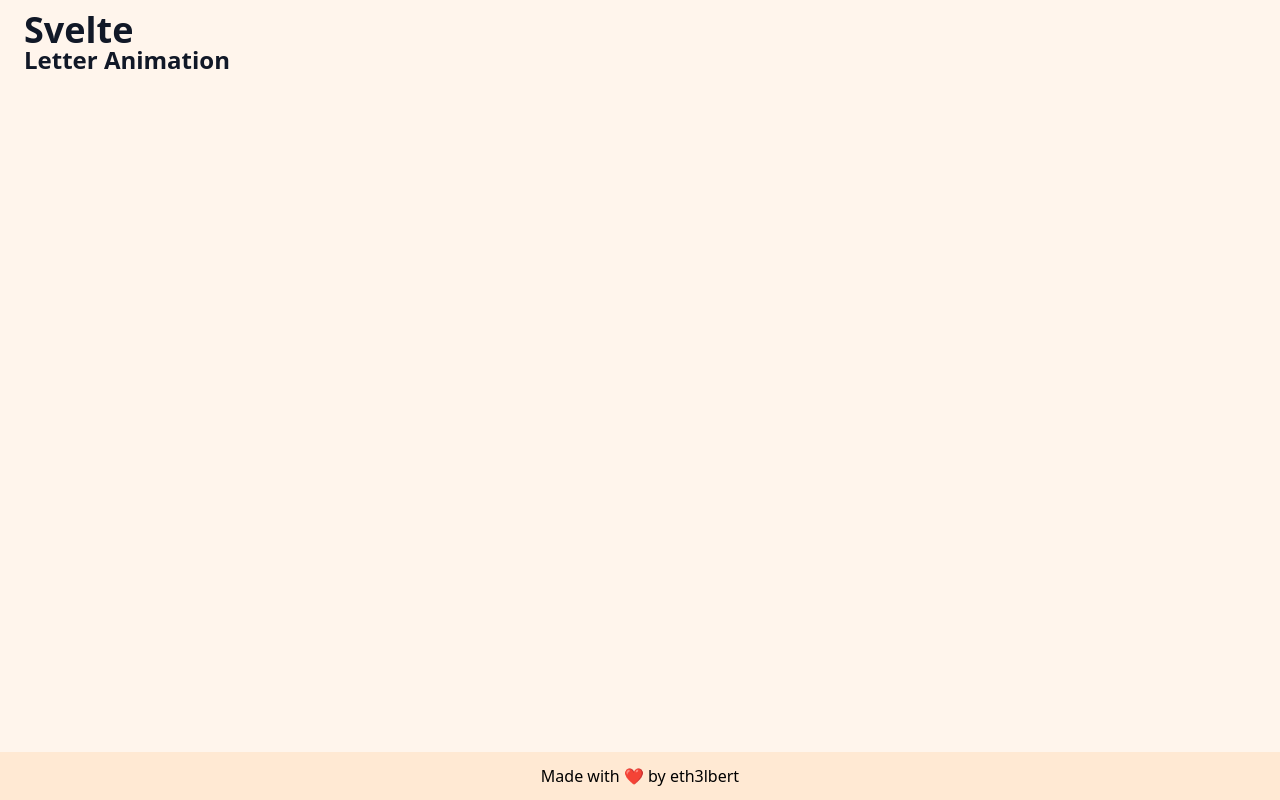
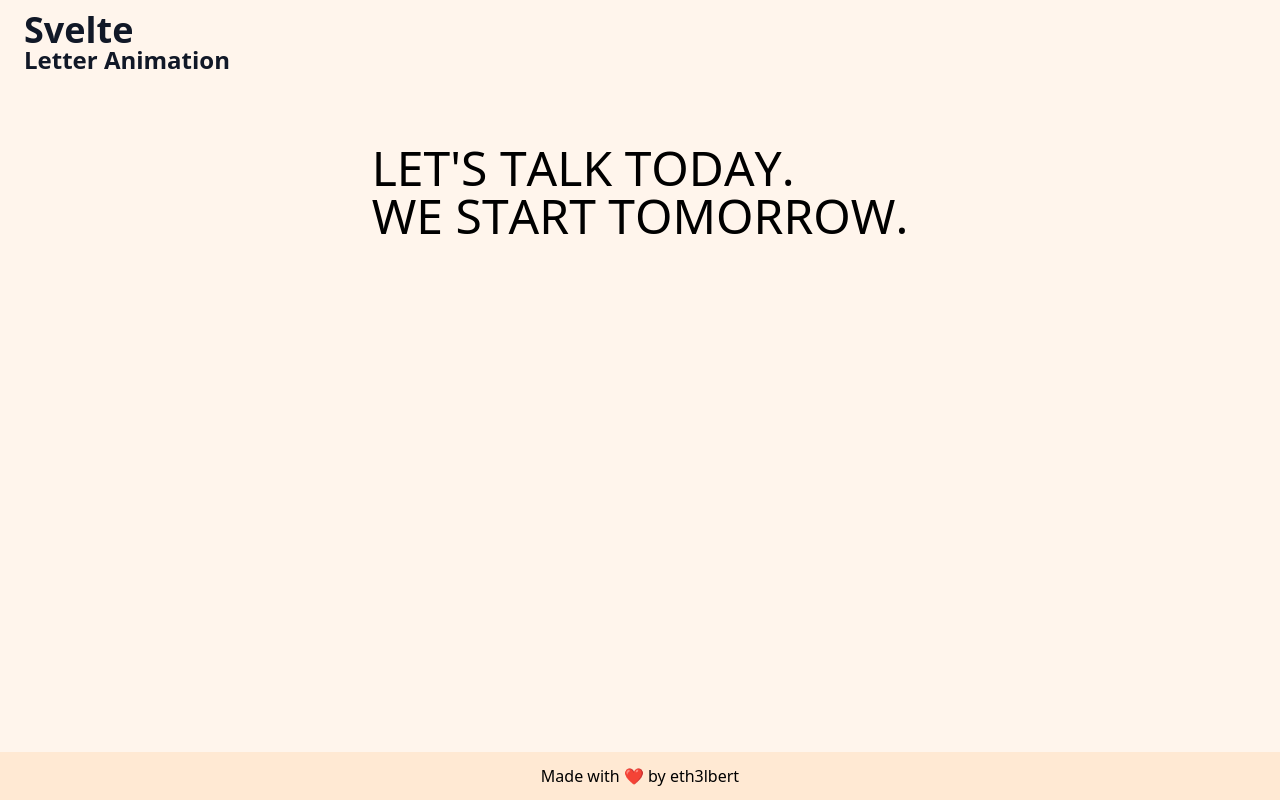
Before and after one commit to eth3lbert/svelte-letter-animation, a SvelteKit app: page / in a window 1280 px wide. Built offline with nearby package versions, Linux system fonts and the light colour scheme.

Commit message:
feat: add `TextSlideUp` component

```diff
--- /dev/null
+++ b/src/lib/components/TextSlideUp.svelte
@@ -0,0 +1,42 @@
+<script lang="ts">
+  export let text = '';
+  export let active = false;
+  export let tag = 'div';
+
+  $: letters = Array.from(text).flatMap((s) => s.match(/\S+|\s/g) as string[]);
+</script>
+
+<svelte:element
+  this={tag}
+  class="{$$props.class || ''} c-wrapper relative px-[5vw] py-[2.5vw] text-5xl uppercase
+    transition duration-150"
+  class:active
+  style:--len-text={letters.length}
+  style:--delay-letter="15ms"
+>
+  <span class="text-slide-up w-full">
+    {#each letters as letter, i}
+      {#if letter === '\n'}
+        <br />
+      {:else if letter === ' '}
+        &nbsp;
+      {:else}
+        <span class="text-slide-up__letter" style:--index-letter={i}>
+          {letter}
+        </span>
+      {/if}
+    {/each}
+  </span>
+</svelte:element>
+
+<style lang="postcss">
+  .text-slide-up__letter {
+    @apply inline-block origin-bottom translate-y-1/2 opacity-0 transition;
+    @apply delay-[calc((var(--len-text,0)-var(--index-letter,0))*var(--delay-letter))];
+    @apply duration-200 ease-in-out;
+
+    .c-wrapper.active & {
+      @apply translate-y-0 opacity-100 delay-[calc(var(--index-letter,0)*var(--delay-letter))];
+    }
+  }
+</style>
--- a/src/routes/Main.svelte
+++ b/src/routes/Main.svelte
@@ -1 +1,17 @@
-<main class="{$$props.class || ''} px-6 py-3"></main>
+<script lang="ts">
+  import TextSlideUp from '$lib/components/TextSlideUp.svelte';
+  import { onMount } from 'svelte';
+
+  let active = false;
+  let slideText = "let's talk today.\nwe start tomorrow.";
+
+  onMount(() => {
+    active = true;
+  });
+</script>
+
+<main class="{$$props.class || ''} flex flex-col items-center justify-start px-6 py-3">
+  <div class="dark:text-gray-50">
+    <TextSlideUp {active} text={slideText} />
+  </div>
+</main>
```
